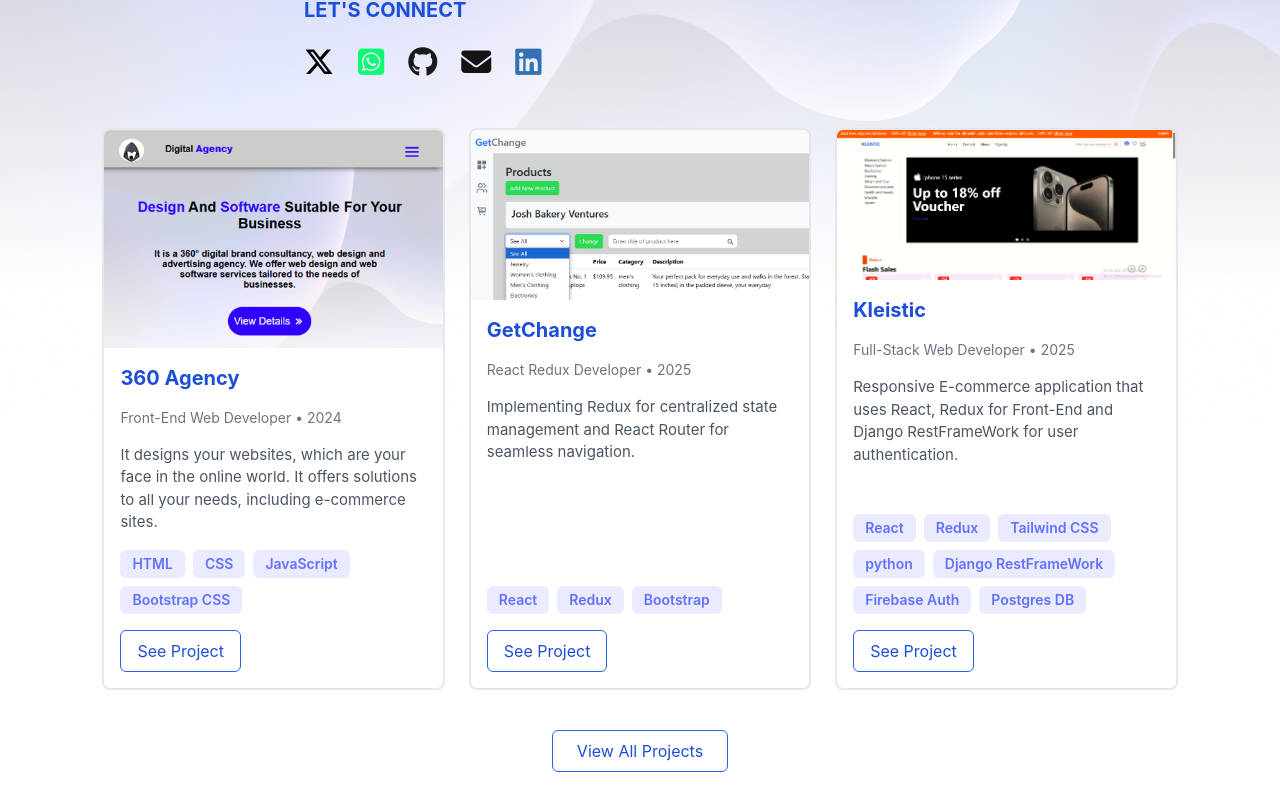
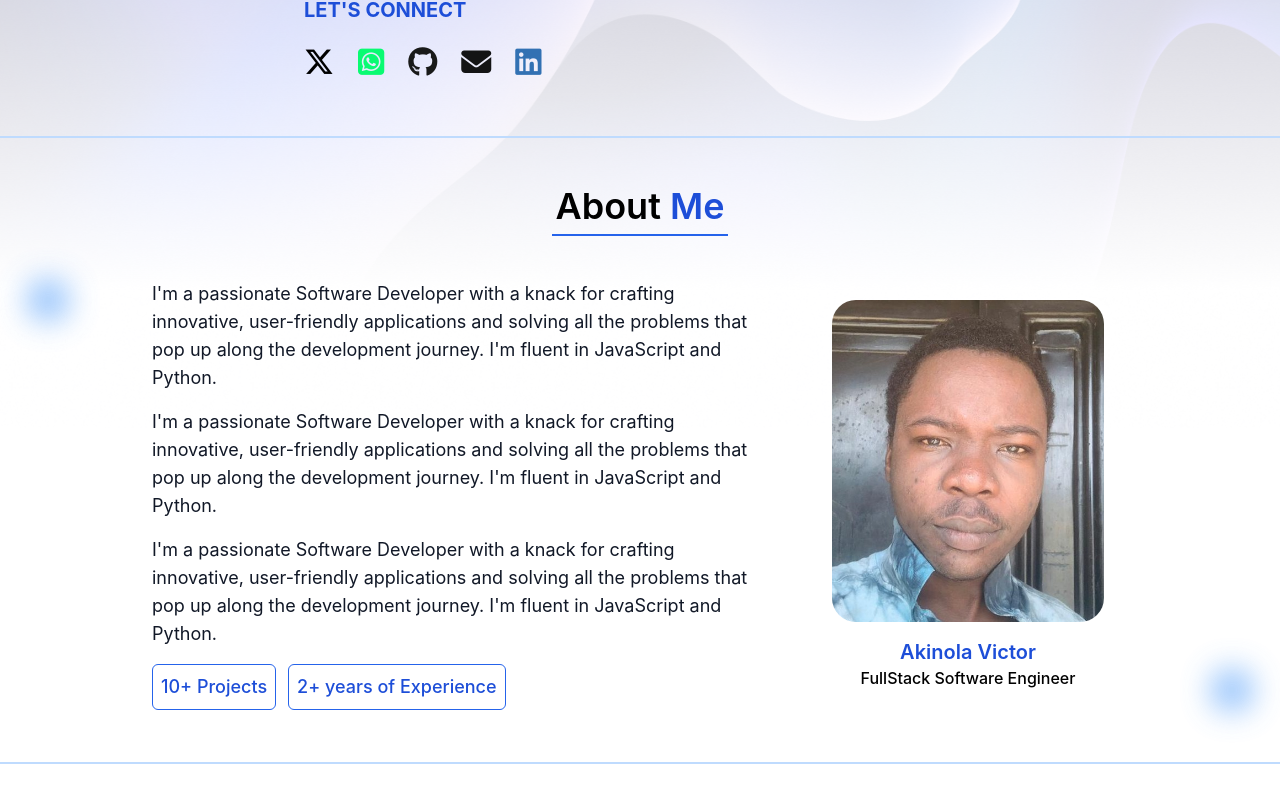
Before and after one commit to Alphaboy20023/NewPortfolio, a React (Create React App) app: page / in a window 1280 px wide. Shown: the part 372-1180 px from the top of the page. Built offline with nearby package versions, Linux system fonts and the light colour scheme.

Commit message:
added about section

```diff
--- a/src/components/Contact.tsx
+++ b/src/components/Contact.tsx
@@ -1,5 +1,4 @@
 import { useState } from "react";
-import Navbar from "../components/Nav";
 
 
 const ContactMe = () => {
@@ -26,7 +25,7 @@
 
             const data = await res.json();
             if (res.ok) {
-                setSuccess("Message sent successfully!");
+                setSuccess("Thanks for Reaching out, I'll Get back in 24 hours!");
                 setForm({ name: "", email: "", message: "" });
 
                  setTimeout(() => setSuccess(null), 5000);
@@ -45,7 +44,6 @@
 
     return (
         <>
-            <Navbar />
             <div className="pt-[90px]">
                 <p>
                     {success && (
--- a/src/components/Nav.tsx
+++ b/src/components/Nav.tsx
@@ -62,7 +62,7 @@
             backgroundImage: "url('/Img/Rectangle 12.png')",
             backgroundPosition: "top left",
             backgroundSize: "cover",
-            backdropFilter: "blur(10px) brightness(1.2)",
+            backdropFilter: "blur(18px) brightness(1.2)",
           }
           : { background: "transparent" }
       }
--- a/src/components/about.tsx
+++ b/src/components/about.tsx
@@ -1,11 +1,66 @@
+const About = () => {
+    return (
+        <section className="px-6 py-12 mt-5 border-t-2 border-b-2 border-blue-200">
+            {/* Heading */}
+            <div className="flex flex-col items-center">
+                <h1 className="text-3xl md:text-4xl font-semibold text-center">
+                    About <span className="text-blue-700">Me</span>
+                </h1>
+                <div className="border-b-2 border-blue-600 w-32 md:w-44 mt-2"></div>
+            </div>
 
-const About = () => {
+            {/* Content */}
+            <div className=" relative flex flex-col lg:flex-row justify-center items-center gap-10 mt-10">
+                {/* Text Section */}
+                <div className="absolute top-1 left-1 w-10 h-10 bg-blue-400 rounded-full blur-lg opacity-80"></div>
+                <div className="absolute bottom-1 right-1 w-10 h-10 bg-blue-400 rounded-full blur-lg opacity-80"></div>
+                <div className=" text-base md:text-lg lg:w-1/2 text-gray-900 space-y-4 text-center lg:text-left">
 
-    return (
-        <>
+                    <p>
+                        I'm a passionate Software Developer with a knack for crafting
+                        innovative, user-friendly applications and solving all the problems
+                        that pop up along the development journey. I'm fluent in JavaScript
+                        and Python.
+                    </p>
+                    <p>
+                        I'm a passionate Software Developer with a knack for crafting
+                        innovative, user-friendly applications and solving all the problems
+                        that pop up along the development journey. I'm fluent in JavaScript
+                        and Python.
+                    </p>
+                    <p>
+                        I'm a passionate Software Developer with a knack for crafting
+                        innovative, user-friendly applications and solving all the problems
+                        that pop up along the development journey. I'm fluent in JavaScript
+                        and Python.
+                    </p>
 
-        </>
-    )
-}
+                    <div className="flex space-x-3">
+                        <p className="border-blue-600 border rounded-md p-2 text-lg font-medium text-blue-700">10+ Projects </p>
+                        <p className="border-blue-600 border rounded-md p-2 text-lg font-medium text-blue-700">2+ years of Experience</p>
+                    </div>
 
-export default About
+
+                </div>
+
+
+                {/* Profile Card */}
+                <div className="w-full sm:w-72 md:w-80 rounded-lg p-6 flex flex-col bg-backdrop">
+                    <img
+                        src="./my-portfolio-icon.jpg"
+                        alt="Victor portrait"
+                        className="rounded-3xl w-full h-auto object-cover"
+                    />
+                    <h2 className="text-center text-lg md:text-xl text-blue-700 font-semibold mt-4">
+                        Akinola Victor
+                    </h2>
+                    <p className="text-center text-sm md:text-base font-medium">
+                        FullStack Software Engineer
+                    </p>
+                </div>
+            </div>
+        </section>
+    );
+};
+
+export default About;
--- a/src/pages/Home.tsx
+++ b/src/pages/Home.tsx
@@ -9,7 +9,7 @@
   return (
     <>
       <Navbar />
-      <section id="home">
+      <section id="home" className="pb-9">
         <div
           className=" bg-cover bg-center flex flex-col-reverse lg:flex-row items-center justify-center gap-6 pt-28 "
         >
```
